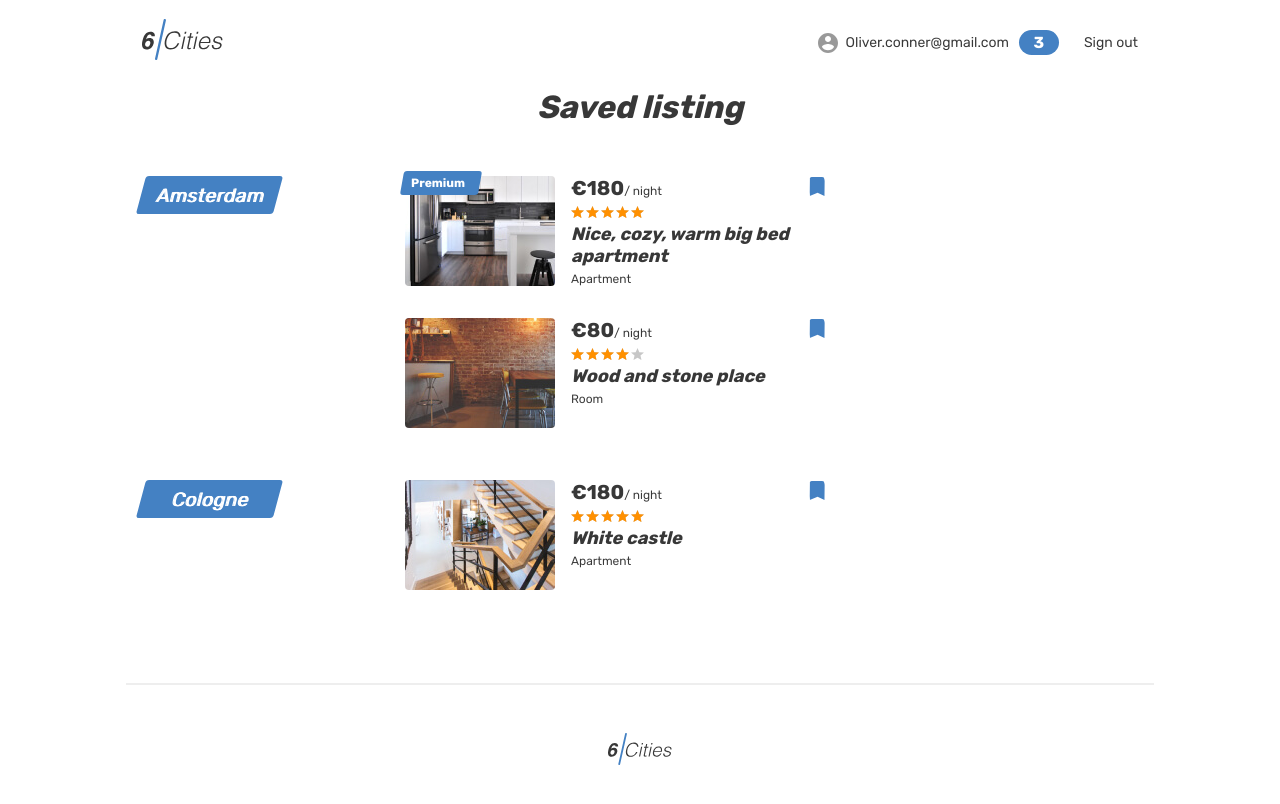
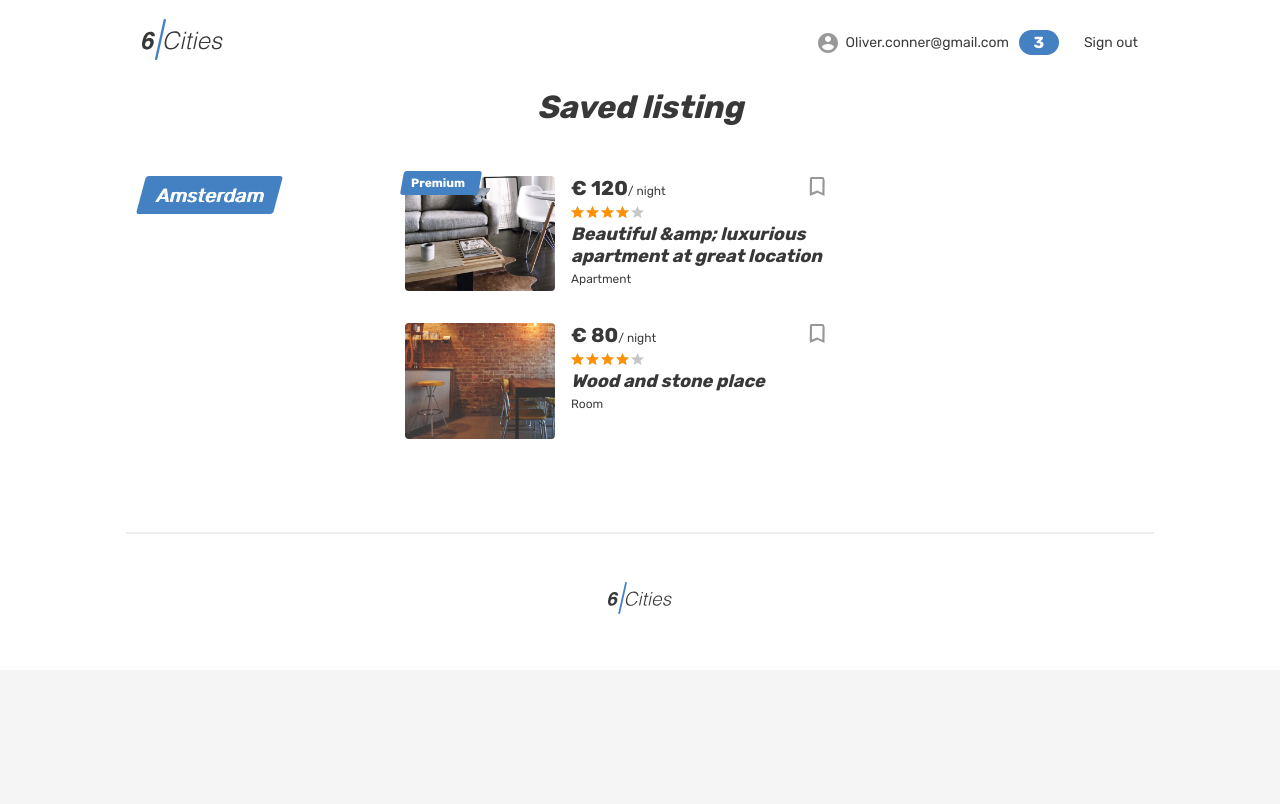
Before and after one commit to strawberrycheeks/six-cities, a React (Vite) app: page /favorites in a window 1280 px wide. Shown: the top 804 px of the page. Built offline with nearby package versions, Linux system fonts and the light colour scheme.

Commit message:
Добавит компонент для списка избранных мест

```diff
--- /dev/null
+++ b/src/features/FavoriteOffersList/index.ts
@@ -0,0 +1 @@
+export { FavoriteOffersList } from './ui';
--- /dev/null
+++ b/src/features/FavoriteOffersList/ui/index.tsx
@@ -0,0 +1,45 @@
+import { useMemo } from 'react';
+
+import { CityName } from '@/entities/City';
+import { OfferCard, OfferCardEntity } from '@/entities/OfferCard';
+
+type FavoriteOffersListProps = { offers: OfferCardEntity[] };
+
+export const FavoriteOffersList = ({ offers }: FavoriteOffersListProps) => {
+  const cityToOffersMap = useMemo(() => {
+    const citiesMap: Partial<Record<CityName, OfferCardEntity[]>> = {};
+
+    offers.forEach((offer) => {
+      const city = offer.city;
+
+      if (!citiesMap[city]) {
+        citiesMap[city] = [];
+      }
+
+      citiesMap[city].push(offer);
+    });
+
+    return citiesMap;
+  }, [offers]);
+
+  return (
+    <ul className="favorites__list">
+      {Object.entries(cityToOffersMap).map(([cityName, cityOffers]) => (
+        <li className="favorites__locations-items" key={cityName}>
+          <div className="favorites__locations locations locations--current">
+            <div className="locations__item">
+              <a className="locations__item-link" href="#">
+                <span>{cityName}</span>
+              </a>
+            </div>
+          </div>
+          <div className="favorites__places">
+            {cityOffers.map((offer) => (
+              <OfferCard {...offer} mode="compact" key={offer.name} />
+            ))}
+          </div>
+        </li>
+      ))}
+    </ul>
+  );
+};
--- a/src/pages/Favorites/index.tsx
+++ b/src/pages/Favorites/index.tsx
@@ -1,11 +1,13 @@
 import { OfferCardEntity } from '@/entities/OfferCard';
 import { Header } from '@/features/Header';
+import { FavoriteOffersList } from '@/features/FavoriteOffersList';
 
 type FavoritesPageProps = {
   offers: OfferCardEntity[];
 };
 
-export const FavoritesPage = ({ offers }: FavoritesPageProps) => (
+export const FavoritesPage = ({ offers }: FavoritesPageProps) => {
+  return (
     <div className="page">
       <Header />
 
@@ -13,176 +15,11 @@ export const FavoritesPage = ({ offers }: FavoritesPageProps) => (
         <div className="page__favorites-container container">
           <section className="favorites">
             <h1 className="favorites__title">Saved listing</h1>
-          <ul className="favorites__list">
-            <li className="favorites__locations-items">
-              <div className="favorites__locations locations locations--current">
-                <div className="locations__item">
-                  <a className="locations__item-link" href="#">
-                    <span>Amsterdam</span>
-                  </a>
-                </div>
-              </div>
-              <div className="favorites__places">
-                <article className="favorites__card place-card">
-                  <div className="place-card__mark">
-                    <span>Premium</span>
-                  </div>
-                  <div className="favorites__image-wrapper place-card__image-wrapper">
-                    <a href="#">
-                      <img
-                        className="place-card__image"
-                        src="img/apartment-small-03.jpg"
-                        width="150"
-                        height="110"
-                        alt="Place image"
-                      />
-                    </a>
-                  </div>
-                  <div className="favorites__card-info place-card__info">
-                    <div className="place-card__price-wrapper">
-                      <div className="place-card__price">
-                        <b className="place-card__price-value">&euro;180</b>
-                        <span className="place-card__price-text">
-                          &#47;&nbsp;night
-                        </span>
-                      </div>
-                      <button
-                        className="place-card__bookmark-button place-card__bookmark-button--active button"
-                        type="button"
-                      >
-                        <svg
-                          className="place-card__bookmark-icon"
-                          width="18"
-                          height="19"
-                        >
-                          <use xlinkHref="#icon-bookmark"></use>
-                        </svg>
-                        <span className="visually-hidden">In bookmarks</span>
-                      </button>
-                    </div>
-                    <div className="place-card__rating rating">
-                      <div className="place-card__stars rating__stars">
-                        <span style={{ width: '100%' }}></span>
-                        <span className="visually-hidden">Rating</span>
-                      </div>
-                    </div>
-                    <h2 className="place-card__name">
-                      <a href="#">Nice, cozy, warm big bed apartment</a>
-                    </h2>
-                    <p className="place-card__type">Apartment</p>
-                  </div>
-                </article>
-
-                <article className="favorites__card place-card">
-                  <div className="favorites__image-wrapper place-card__image-wrapper">
-                    <a href="#">
-                      <img
-                        className="place-card__image"
-                        src="img/room-small.jpg"
-                        width="150"
-                        height="110"
-                        alt="Place image"
-                      />
-                    </a>
-                  </div>
-                  <div className="favorites__card-info place-card__info">
-                    <div className="place-card__price-wrapper">
-                      <div className="place-card__price">
-                        <b className="place-card__price-value">&euro;80</b>
-                        <span className="place-card__price-text">
-                          &#47;&nbsp;night
-                        </span>
-                      </div>
-                      <button
-                        className="place-card__bookmark-button place-card__bookmark-button--active button"
-                        type="button"
-                      >
-                        <svg
-                          className="place-card__bookmark-icon"
-                          width="18"
-                          height="19"
-                        >
-                          <use xlinkHref="#icon-bookmark"></use>
-                        </svg>
-                        <span className="visually-hidden">In bookmarks</span>
-                      </button>
-                    </div>
-                    <div className="place-card__rating rating">
-                      <div className="place-card__stars rating__stars">
-                        <span style={{ width: '80%' }}></span>
-                        <span className="visually-hidden">Rating</span>
-                      </div>
-                    </div>
-                    <h2 className="place-card__name">
-                      <a href="#">Wood and stone place</a>
-                    </h2>
-                    <p className="place-card__type">Room</p>
-                  </div>
-                </article>
-              </div>
-            </li>
-
-            <li className="favorites__locations-items">
-              <div className="favorites__locations locations locations--current">
-                <div className="locations__item">
-                  <a className="locations__item-link" href="#">
-                    <span>Cologne</span>
-                  </a>
-                </div>
-              </div>
-              <div className="favorites__places">
-                <article className="favorites__card place-card">
-                  <div className="favorites__image-wrapper place-card__image-wrapper">
-                    <a href="#">
-                      <img
-                        className="place-card__image"
-                        src="img/apartment-small-04.jpg"
-                        width="150"
-                        height="110"
-                        alt="Place image"
-                      />
-                    </a>
-                  </div>
-                  <div className="favorites__card-info place-card__info">
-                    <div className="place-card__price-wrapper">
-                      <div className="place-card__price">
-                        <b className="place-card__price-value">&euro;180</b>
-                        <span className="place-card__price-text">
-                          &#47;&nbsp;night
-                        </span>
-                      </div>
-                      <button
-                        className="place-card__bookmark-button place-card__bookmark-button--active button"
-                        type="button"
-                      >
-                        <svg
-                          className="place-card__bookmark-icon"
-                          width="18"
-                          height="19"
-                        >
-                          <use xlinkHref="#icon-bookmark"></use>
-                        </svg>
-                        <span className="visually-hidden">In bookmarks</span>
-                      </button>
-                    </div>
-                    <div className="place-card__rating rating">
-                      <div className="place-card__stars rating__stars">
-                        <span style={{ width: '100%' }}></span>
-                        <span className="visually-hidden">Rating</span>
-                      </div>
-                    </div>
-                    <h2 className="place-card__name">
-                      <a href="#">White castle</a>
-                    </h2>
-                    <p className="place-card__type">Apartment</p>
-                  </div>
-                </article>
-              </div>
-            </li>
-          </ul>
+            <FavoriteOffersList offers={offers} />
           </section>
         </div>
       </main>
+
       <footer className="footer container">
         <a className="footer__logo-link" href="main.html">
           <img
@@ -196,3 +33,4 @@ export const FavoritesPage = ({ offers }: FavoritesPageProps) => (
       </footer>
     </div>
   );
+};
```
Lines whose indentation alone changed are shown as unchanged.
